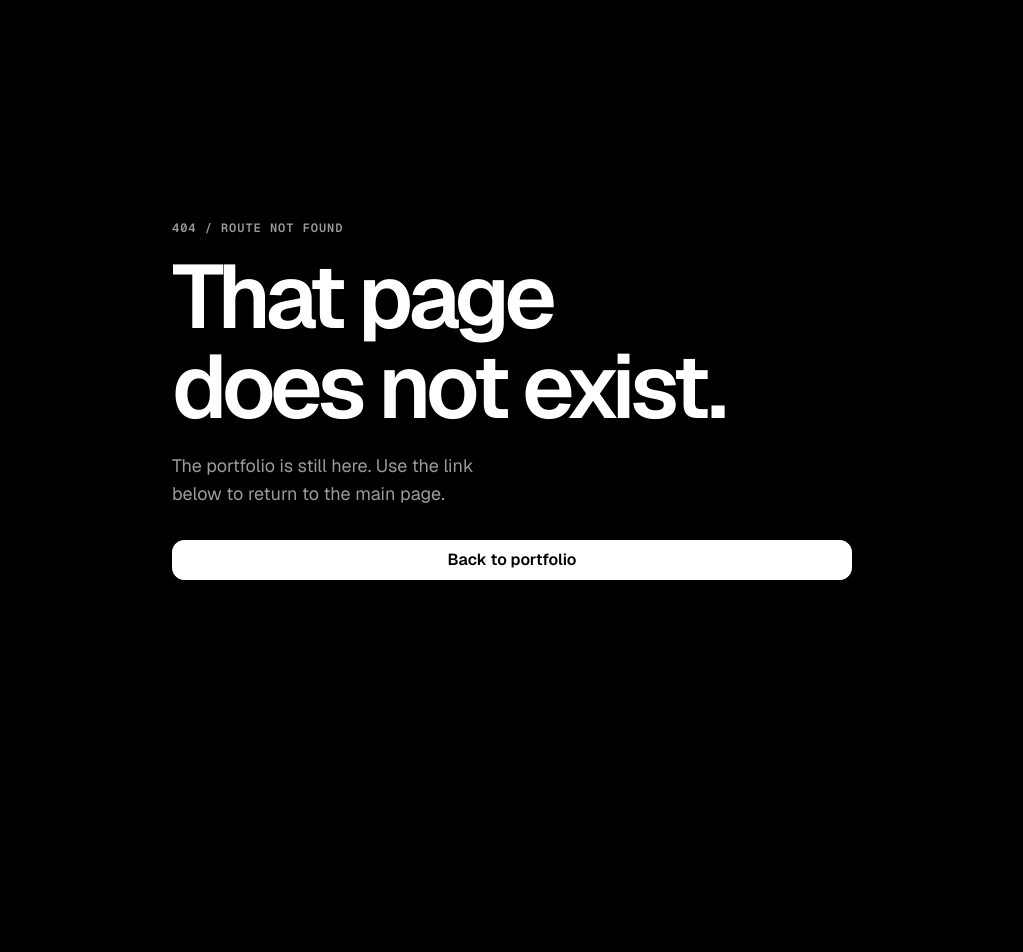
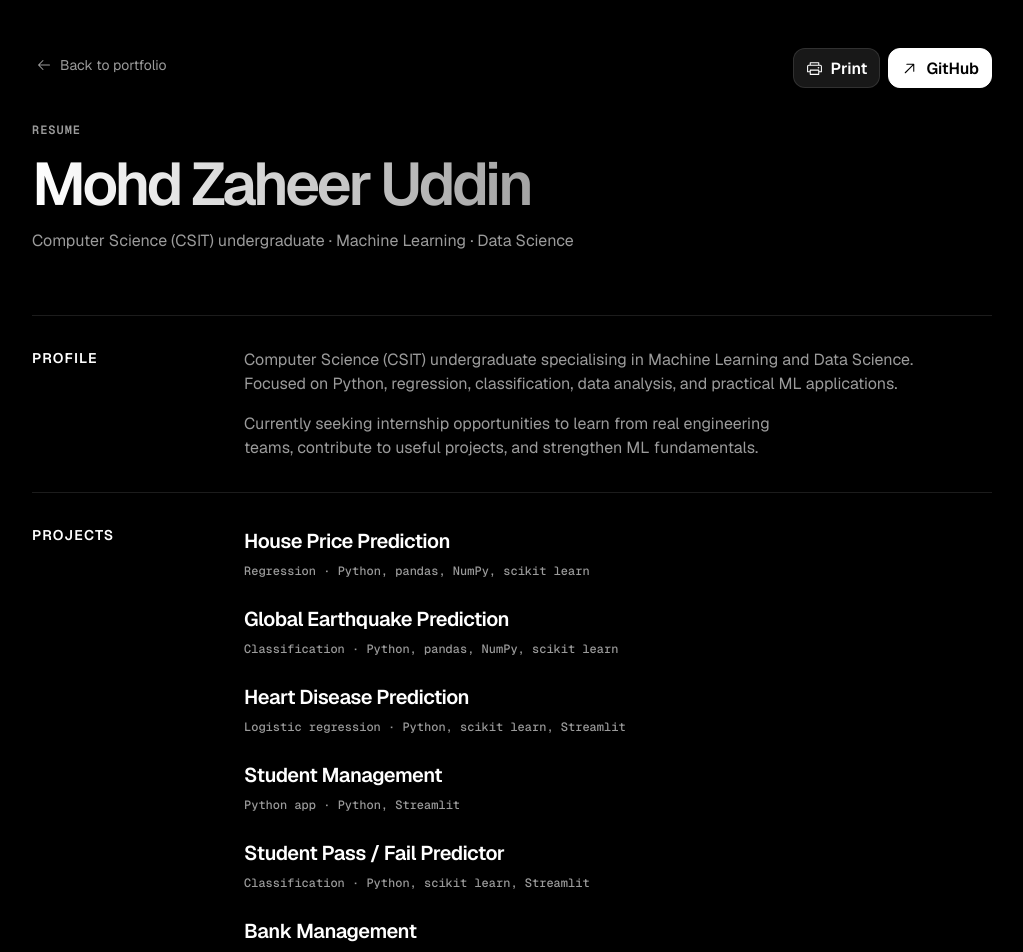
Before and after one commit to SohailKhan0525/MyPortfolio, a Next.js app: page /resume in a window 1280 px wide. Before the commit this address had no page. Shown: the top 952 px of the page, without its empty margins (128-1151 px from the left). Before the commit the page ends 800 px from the top, so only its background shows below. Built offline with nearby package versions, Linux system fonts and the light colour scheme.

Commit message:
Create code based resume route

```diff
--- /dev/null
+++ b/app/resume/page.tsx
@@ -0,0 +1,38 @@
+import Link from "next/link";
+import { ArrowLeft, ArrowUpRight, Printer } from "@phosphor-icons/react";
+
+const projects = [
+  ["House Price Prediction", "Regression", "Python, pandas, NumPy, scikit learn"],
+  ["Global Earthquake Prediction", "Classification", "Python, pandas, NumPy, scikit learn"],
+  ["Heart Disease Prediction", "Logistic regression", "Python, scikit learn, Streamlit"],
+  ["Student Management", "Python app", "Python, Streamlit"],
+  ["Student Pass / Fail Predictor", "Classification", "Python, scikit learn, Streamlit"],
+  ["Bank Management", "Python app", "Python, Streamlit"],
+  ["File Handling", "Python CLI", "Python, OOP, pathlib, JSON"],
+];
+
+export default function ResumePage() {
+  return (
+    <main className="resume-shell">
+      <div className="resume-top">
+        <div>
+          <Link href="/" className="text-button"><ArrowLeft size={16} /> Back to portfolio</Link>
+          <p className="eyebrow resume-eyebrow">Resume</p>
+          <h1>Mohd Zaheer Uddin</h1>
+          <p>Computer Science (CSIT) undergraduate · Machine Learning · Data Science</p>
+        </div>
+        <div className="resume-actions">
+          <button className="button button-secondary" onClick={() => window.print()}><Printer size={17} /> Print</button>
+          <Link className="button button-primary" href="https://github.com/SohailKhan0525" target="_blank"><ArrowUpRight size={17} /> GitHub</Link>
+        </div>
+      </div>
+      <div className="resume-sheet">
+        <section className="resume-section"><h2>Profile</h2><div><p>Computer Science (CSIT) undergraduate specialising in Machine Learning and Data Science. Focused on Python, regression, classification, data analysis, and practical ML applications.</p><p className="resume-intro-secondary">Currently seeking internship opportunities to learn from real engineering teams, contribute to useful projects, and strengthen ML fundamentals.</p></div></section>
+        <section className="resume-section"><h2>Projects</h2><div className="resume-list">{projects.map(([name, type, stack]) => <article className="resume-item" key={name}><h3>{name}</h3><p className="resume-meta">{type} · {stack}</p></article>)}</div></section>
+        <section className="resume-section"><h2>Skills</h2><div className="resume-skills">{["Python", "scikit learn", "pandas", "NumPy", "Streamlit", "Git / GitHub", "HTML / CSS / JavaScript", "Next.js"].map((skill) => <span key={skill}>{skill}</span>)}</div></section>
+        <section className="resume-section"><h2>Learning</h2><div className="resume-list"><article className="resume-item"><h3>Python foundations</h3><p>OOP, file handling, JSON, pathlib.</p></article><article className="resume-item"><h3>Data stack</h3><p>pandas and NumPy for analysis and numerical work.</p></article><article className="resume-item"><h3>Machine learning</h3><p>Regression, classification, and scikit learn workflows.</p></article></div></section>
+        <section className="resume-section"><h2>Links</h2><div className="resume-list"><p>GitHub: github.com/SohailKhan0525</p><p>LinkedIn: linkedin.com/in/mohd-zaheer-uddin-166b3b356/</p><p>Email: sohailkhannnn.0525@gmail.com</p></div></section>
+      </div>
+    </main>
+  );
+}
```
